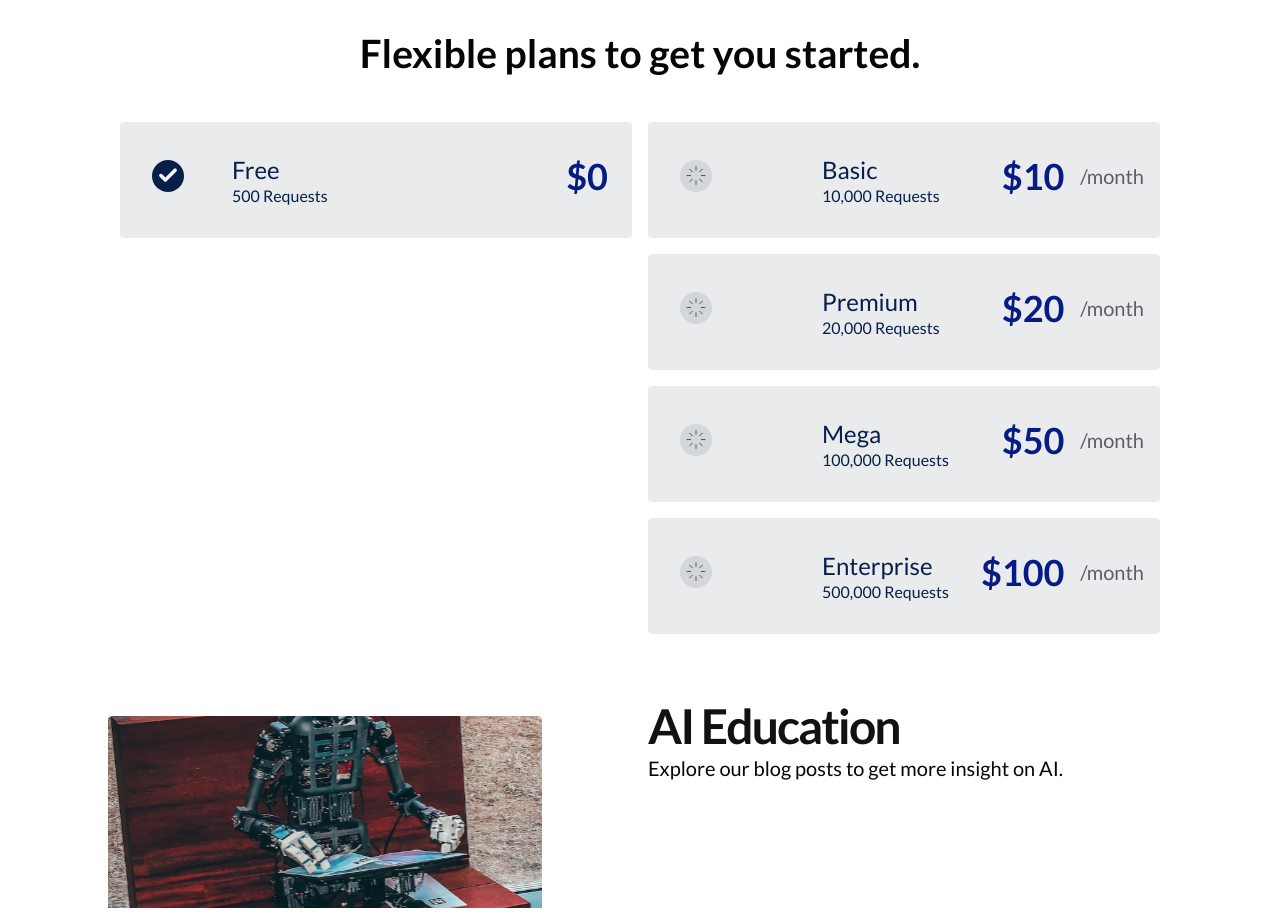
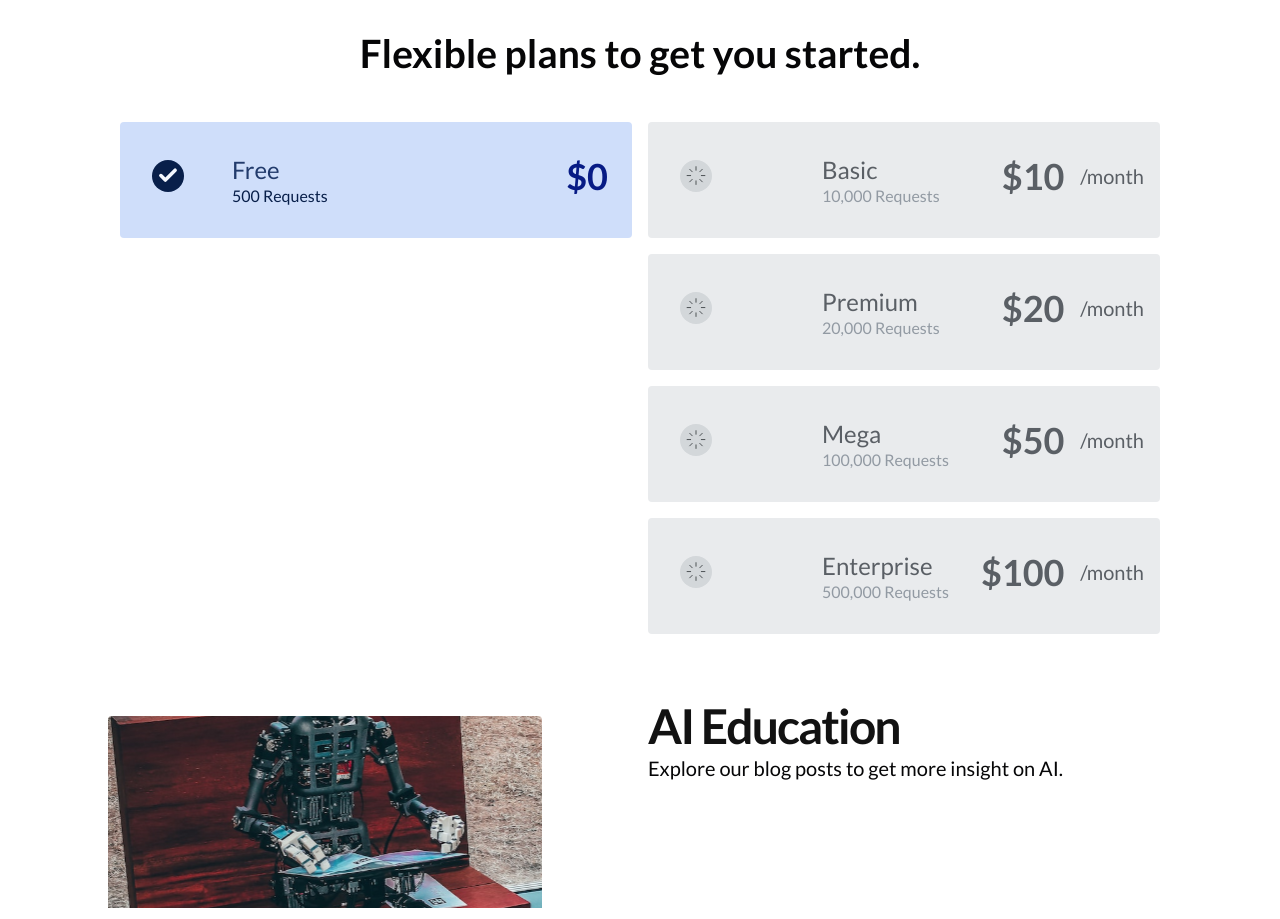
Before and after one commit to Zummit-Africa-Inc/Zapi-FE-v2, a React (Vite) app: page / in a window 1280 px wide. Shown: the part 4540-5459 px from the top of the page. Built offline with nearby package versions, Linux system fonts and the light colour scheme; no server answers; what aws-amplify would draw is missing.

Commit message:
change plan colors

```diff
--- a/src/components/home/Pricing.tsx
+++ b/src/components/home/Pricing.tsx
@@ -36,7 +36,7 @@ const Pricing: React.FC = () => {
               width: '90%',
             },
       }}>
-          <Card sx={{ display: 'flex', p: 2, width: '100%', justifyContent: "space-between", boxShadow: "none" }}>
+          <Card sx={{ display: 'flex', p: 2, width: '100%', justifyContent: "space-between", boxShadow: "none", backgroundColor: "#CFDEFA" }}>
             <Box sx={{ display: 'flex', justifyContent: "space-between", width: '100%', }}>
               <Box sx={{ display: 'flex', alignItems: 'center', pl: 1, pb: 1 }}>
                 <IconButton aria-label="previous">
@@ -44,7 +44,7 @@ const Pricing: React.FC = () => {
                 </IconButton>
               </Box>
               <CardContent sx={{ flex: '1 0 auto', pl: 5 }}>
-                <Typography component="div" variant="h5">
+                <Typography component="div" variant="h5" sx={{ color: "#223B6C" }}>
                   Free
                 </Typography>
                 <Typography
@@ -53,6 +53,7 @@ const Pricing: React.FC = () => {
                     fontWeight: 500,
                     fontSize: "16px",
                     lineHeight: "20px",
+                    color: "#081F4A",
                     "@media screen and (max-width: 800px)": {
                       fontSize: "14px",
                       fontWeight: "400",
@@ -89,7 +90,7 @@ const Pricing: React.FC = () => {
           width: '90% !important',
         },
         }}>
-          <Card sx={{ display: 'flex', p: 2, width: '100%', justifyContent: "space-between", boxShadow: "none" }}>
+          <Card sx={{ display: 'flex', p: 2, width: '100%', justifyContent: "space-between", boxShadow: "none" , backgroundColor:"#E9EBED"}}>
             <Box sx={{ display: 'flex', justifyContent: "space-between", width: '100%', }}>
               <Box sx={{ display: 'flex', alignItems: 'center', pl: 1, pb: 1 }}>
                 <IconButton aria-label="previous">
@@ -103,7 +104,7 @@ const Pricing: React.FC = () => {
                 </IconButton>
               </Box>
               <CardContent sx={{ flex: '1 0 auto', pl: 5 }}>
-                <Typography component="div" variant="h5">
+                <Typography component="div" variant="h5" sx={{ color: "#5A5F65" }} >
                   Basic
                 </Typography>
                 <Typography
@@ -112,6 +113,7 @@ const Pricing: React.FC = () => {
                     fontWeight: 500,
                     fontSize: "16px",
                     lineHeight: "20px",
+                    color: "#929AA3",
                     "@media screen and (max-width: 800px)": {
                       fontSize: "14px",
                       fontWeight: "400",
@@ -128,7 +130,7 @@ const Pricing: React.FC = () => {
                     fontWeight: 700,
                     fontSize: "36px",
                     lineHeight: "46px",
-                    color: "#071B85",
+                    color: "#5A5F65",
                     "@media screen and (max-width: 800px)": {
                       fontSize: "20px",
                       fontWeight: "600",
@@ -155,7 +157,7 @@ const Pricing: React.FC = () => {
             </Box>
           </Card>
 
-          <Card sx={{ display: 'flex', p: 2, width: '100%', justifyContent: "space-between", boxShadow: "none" }}>
+          <Card sx={{ display: 'flex', p: 2, width: '100%', justifyContent: "space-between", boxShadow: "none", backgroundColor:"#E9EBED" }}>
             <Box sx={{ display: 'flex', justifyContent: "space-between", width: '100%', }}>
               <Box sx={{ display: 'flex', alignItems: 'center', pl: 1, pb: 1 }}>
                 <IconButton aria-label="previous">
@@ -169,7 +171,7 @@ const Pricing: React.FC = () => {
                 </IconButton>
               </Box>
               <CardContent sx={{ flex: '1 0 auto', pl: 5 }}>
-                <Typography component="div" variant="h5">
+                <Typography component="div" variant="h5" sx={{ color: "#5A5F65" }} >
                   Premium
                 </Typography>
                 <Typography
@@ -178,6 +180,7 @@ const Pricing: React.FC = () => {
                     fontWeight: 500,
                     fontSize: "16px",
                     lineHeight: "20px",
+                    color: "#929AA3",
                     "@media screen and (max-width: 800px)": {
                       fontSize: "14px",
                       fontWeight: "400",
@@ -194,7 +197,7 @@ const Pricing: React.FC = () => {
                     fontWeight: 700,
                     fontSize: "36px",
                     lineHeight: "46px",
-                    color: "#071B85",
+                    color: "#5A5F65",
                     "@media screen and (max-width: 800px)": {
                       fontSize: "20px",
                       fontWeight: "600",
@@ -221,7 +224,7 @@ const Pricing: React.FC = () => {
             </Box>
           </Card>
 
-          <Card sx={{ display: 'flex', p: 2, width: '100%', justifyContent: "space-between", boxShadow: "none" }}>
+          <Card sx={{ display: 'flex', p: 2, width: '100%', justifyContent: "space-between", boxShadow: "none", backgroundColor:"#E9EBED" }}>
             <Box sx={{ display: 'flex', justifyContent: "space-between", width: '100%', }}>
               <Box sx={{ display: 'flex', alignItems: 'center', pl: 1, pb: 1 }}>
                 <IconButton aria-label="previous">
@@ -235,7 +238,7 @@ const Pricing: React.FC = () => {
                 </IconButton>
               </Box>
               <CardContent sx={{ flex: '1 0 auto', pl: 5 }}>
-                <Typography component="div" variant="h5">
+                <Typography component="div" variant="h5" sx={{ color: "#5A5F65" }} >
                   Mega
                 </Typography>
                 <Typography
@@ -244,6 +247,7 @@ const Pricing: React.FC = () => {
                     fontWeight: 500,
                     fontSize: "16px",
                     lineHeight: "20px",
+                    color: "#929AA3",
                     "@media screen and (max-width: 800px)": {
                       fontSize: "14px",
                       fontWeight: "400",
@@ -260,7 +264,7 @@ const Pricing: React.FC = () => {
                     fontWeight: 700,
                     fontSize: "36px",
                     lineHeight: "46px",
-                    color: "#071B85",
+                    color: "#5A5F65",
                     "@media screen and (max-width: 800px)": {
                       fontSize: "20px",
                       fontWeight: "600",
@@ -286,7 +290,7 @@ const Pricing: React.FC = () => {
               </Box>
             </Box>
           </Card>
-          <Card sx={{ display: 'flex', p: 2, width: '100%', justifyContent: "space-between", boxShadow: "none" }}>
+          <Card sx={{ display: 'flex', p: 2, width: '100%', justifyContent: "space-between", boxShadow: "none",backgroundColor:"#E9EBED" }}>
             <Box sx={{ display: 'flex', justifyContent: "space-between", width: '100%', }}>
               <Box sx={{ display: 'flex', alignItems: 'center', pl: 1, pb: 1 }}>
                 <IconButton aria-label="previous">
@@ -300,7 +304,7 @@ const Pricing: React.FC = () => {
                 </IconButton>
               </Box>
               <CardContent sx={{ flex: '1 0 auto', pl: 5 }}>
-                <Typography component="div" variant="h5">
+                <Typography component="div" variant="h5" sx={{color:"#5A5F65"}}>
                   Enterprise
                 </Typography>
                 <Typography
@@ -309,6 +313,7 @@ const Pricing: React.FC = () => {
                     fontWeight: 500,
                     fontSize: "16px",
                     lineHeight: "20px",
+                    color: "#929AA3",
                     "@media screen and (max-width: 800px)": {
                       fontSize: "14px",
                       fontWeight: "400",
@@ -325,7 +330,7 @@ const Pricing: React.FC = () => {
                     fontWeight: 700,
                     fontSize: "36px",
                     lineHeight: "46px",
-                    color: "#071B85",
+                    color: "#5A5F65",
                     "@media screen and (max-width: 800px)": {
                       fontSize: "20px",
                       fontWeight: "600",
```
